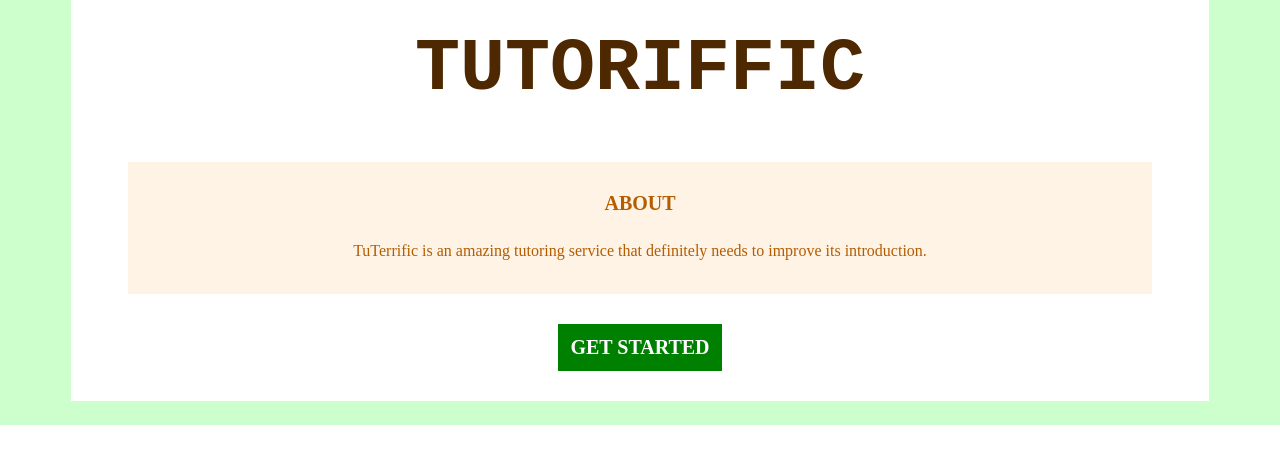
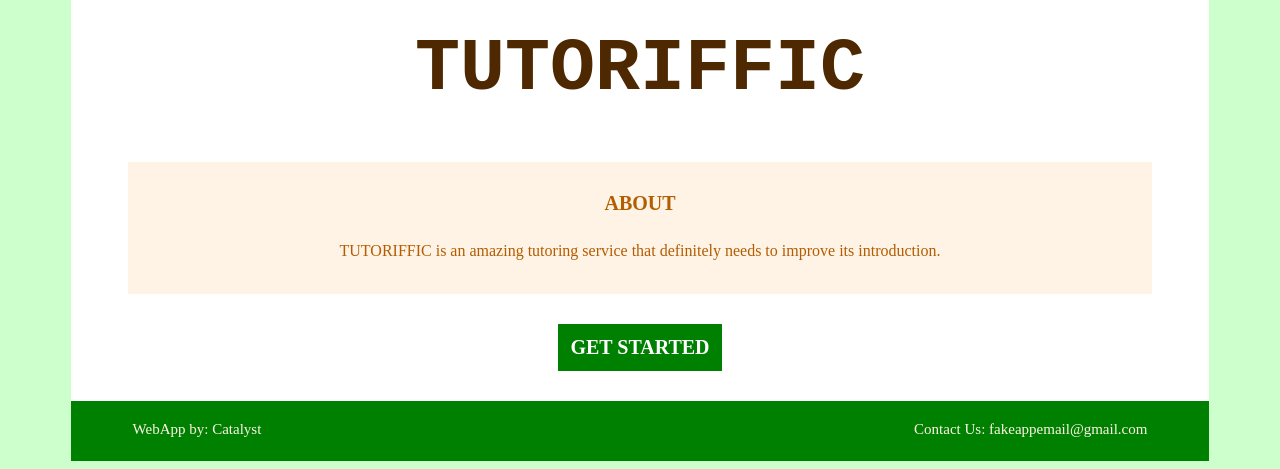
Before and after one commit to rolandafaga/Tutoriffic, a Python web app: template templates/homepage.html in a window 1280 px wide. Shown: the part 375-844 px from the top of the page. Before the commit the page ends 800 px from the top, so only its background shows below. Run offline with Jinja, Linux system fonts and the light colour scheme; the template is opened without the code that fills it, so the values that code supplies are empty.

Commit message:
faq edits

```diff
--- a/css/style.css
+++ b/css/style.css
@@ -119,6 +119,26 @@ a:hover {
   background-color:#4d2800;
 }
 
+footer {
+  margin-left: 5%;
+  margin-right: 5%;
+  background-color: green;
+  padding: 5px;
+  color: #fff3e6;
+  font-size: 15px;
+  height: 50px;
+}
+
+#foot {
+  float: left;
+  margin-left: 5%;
+}
+
+#contact {
+  float: right;
+  margin-right: 5%;
+}
+
 /*FAQ Page*/
 #directtitle {
   text-align: left;
--- a/templates/faq.html
+++ b/templates/faq.html
@@ -3,7 +3,7 @@
   <head>
     <script src="js/clickEvents.js"></script>
     <link rel="stylesheet" href="../css/style.css">
-    <title>TuTerrific - Home</title>
+    <title>TUTORIFFIC - Frequently Asked Questions</title>
   </head>
   <body>
     <div class="page">
--- a/templates/homepage.html
+++ b/templates/homepage.html
@@ -3,7 +3,7 @@
   <head>
     <script src="js/clickEvents.js"></script>
     <link rel="stylesheet" href="../css/style.css">
-    <title>TuTerrific - Home</title>
+    <title>TUTORIFFIC - Home</title>
   </head>
   <body>
     <div class="page">
@@ -11,8 +11,8 @@
       <a class="navigation" href="homepage.html">Home</a>
       <a class="navigation" href="faq.html">FAQ</a>
             <!--if logged in, show log out button instead-->
-      <a class="navigation" href="signup">Sign Up</a>
-      <a class="navigation" href="login">Log In</a>
+      <a class="navigation" href="signup.html">Sign Up</a>
+      <a class="navigation" href="login.html">Log In</a>
       <a class="navigation" href="homepage.html">Log Out</a>
     </p>
     </p>
@@ -22,9 +22,12 @@
     <div id="about">
     <h4 id="aboutTitle">ABOUT</h4>
     <p id="aboutContent">
-      TuTerrific is an amazing tutoring service that definitely needs to improve its introduction.
+      TUTORIFFIC is an amazing tutoring service that definitely needs to improve its introduction.
     </p> </div>
     <h3 class="navigation" id="getStarted">GET STARTED</h3> <!--if logged in, link to profile; if not, link to sign in-->
   </div>
   </body>
+  <footer>
+    <p> <span id="foot">WebApp by: Catalyst </span><span id="contact">Contact Us: fakeappemail@gmail.com</span></p>
+  </footer>
 </html>
```
